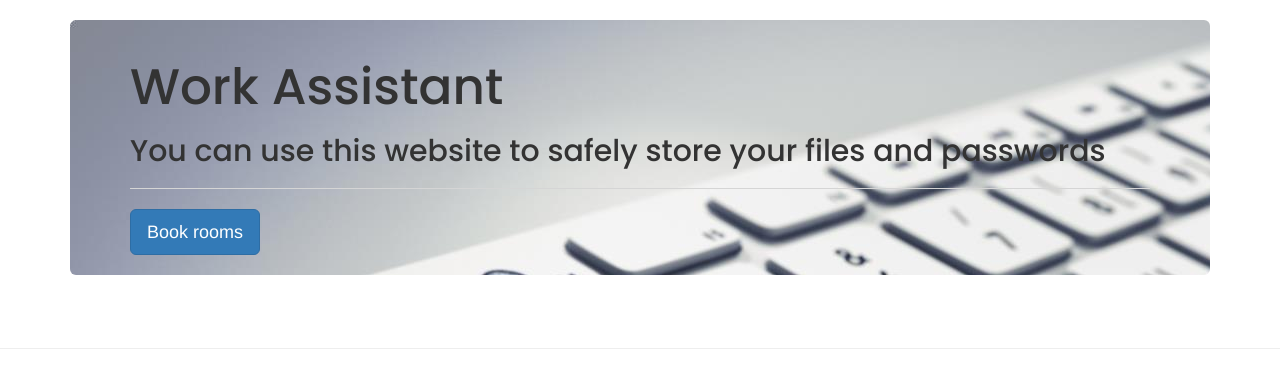
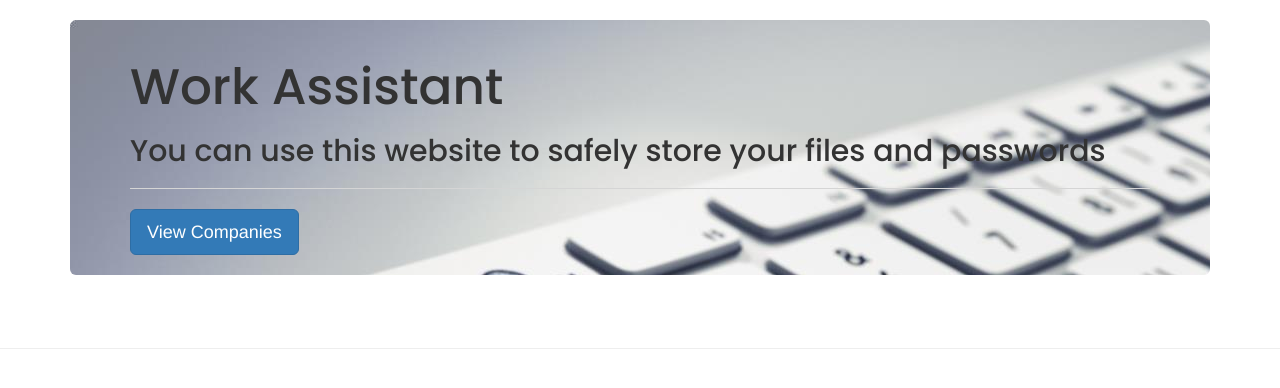
Before and after one commit to Markred123/FinalProject1, a PHP site: page / in a window 1280 px wide. Shown: the part 50-438 px from the top of the page. Run offline with PHP 8.4, Linux system fonts and the light colour scheme; some libraries are stand-ins or nearby versions.

Commit message:
some testss

```diff
--- a/index.php
+++ b/index.php
@@ -57,7 +57,7 @@ session_start();
 				<h1 class="a">Work Assistant</h1>
 				<h2 class="b">You can use this website to safely store your files and passwords</h2>
 				<hr class="my-4">
-				<a class="btn btn-primary btn-lg" href="bookroom.php" role="button">Book rooms</a>
+				<a class="btn btn-primary btn-lg" href="bookroom.php" role="button">View Companies</a>
 			</div>
 		</div>
 		</div>
```
